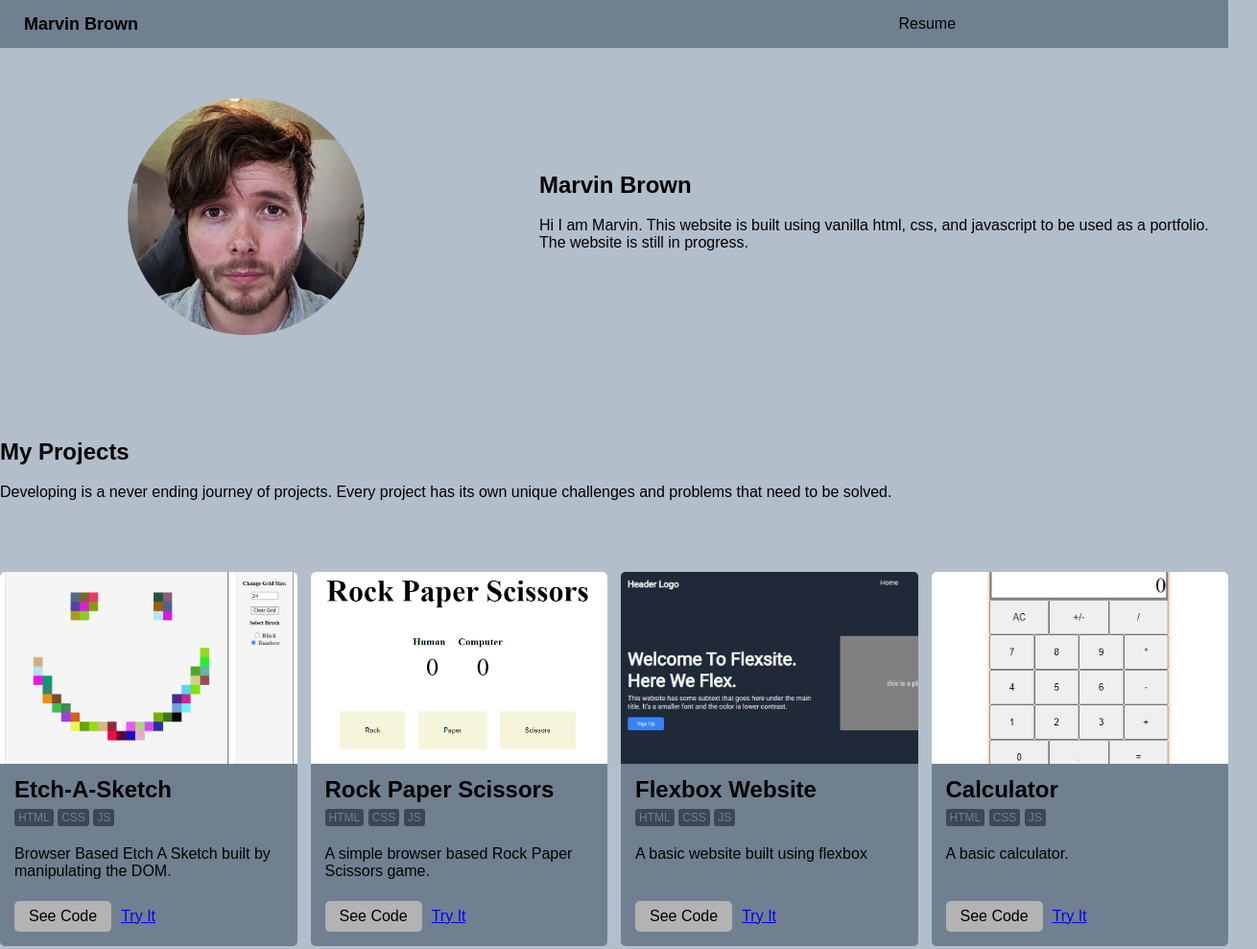
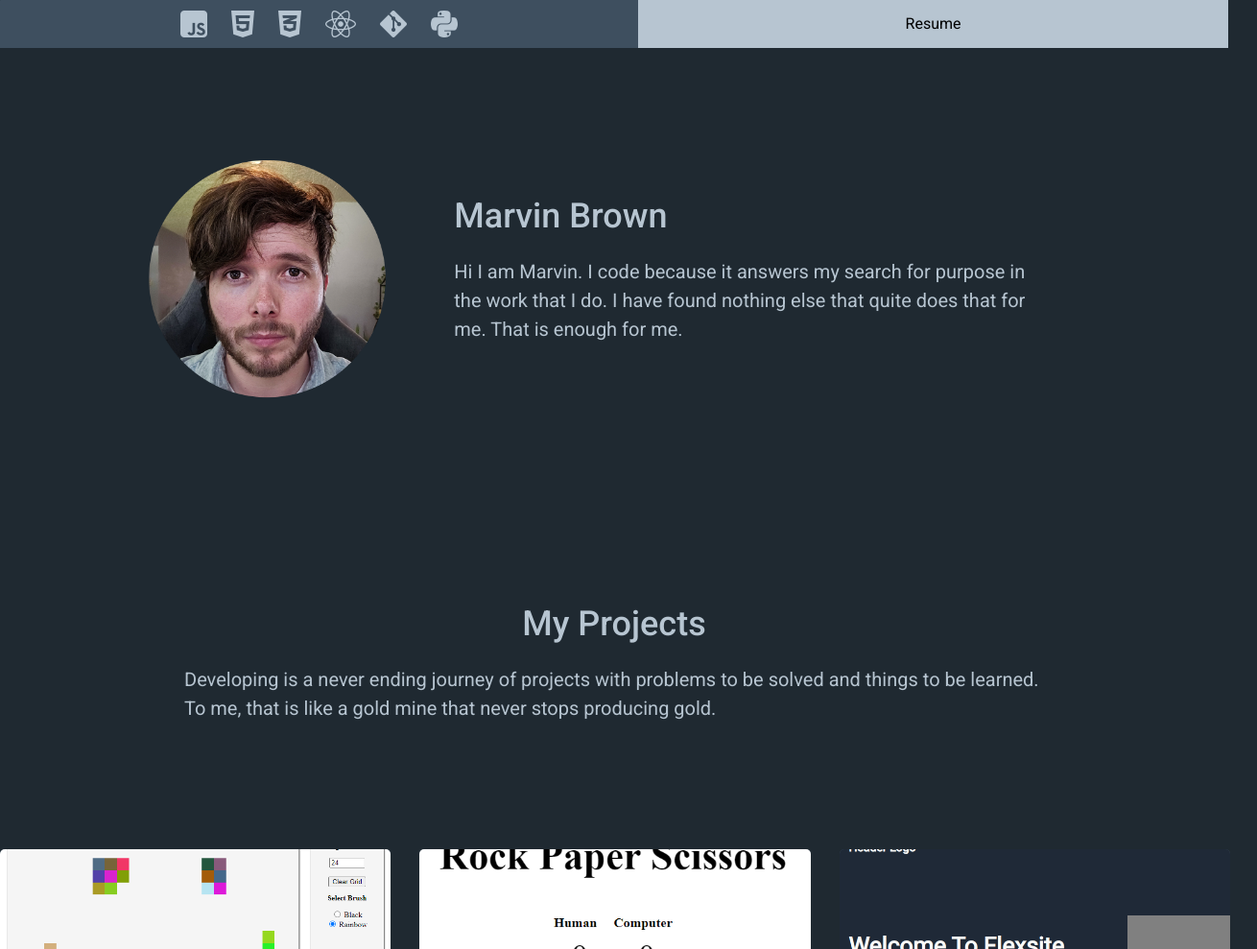
Before and after one commit to xBromsson/portfolio, a plain HTML site: page index.html in a window 1280 px wide. Shown: the top 989 px of the page at 96% size, 1310 px wide, since content can reach past the window. Drawn offline with nearby package versions, Linux system fonts and the light colour scheme.

Commit message:
made styling adjustments and added icons to top nav

```diff
--- a/index.html
+++ b/index.html
@@ -7,6 +7,12 @@
     <link
       rel="stylesheet"
       href="https://necolas.github.io/normalize.css/8.0.1/normalize.css"
+    />
+    <link rel="preconnect" href="https://fonts.googleapis.com" />
+    <link rel="preconnect" href="https://fonts.gstatic.com" crossorigin />
+    <link
+      href="https://fonts.googleapis.com/css2?family=Roboto:wght@300;400;500&display=swap"
+      rel="stylesheet"
     />
     <link rel="stylesheet" href="./styles.css" />
     <script src="./javascript.js" defer></script>
@@ -21,7 +27,14 @@
     <div class="main-layout-container">
       <!-- HEADER -->
       <div class="header-container">
-        <div class="logo-container"><h1 class="logo">Marvin Brown</h1></div>
+        <div class="logo-container">
+          <i class="fa-brands fa-square-js fa-2xl" style="color: #b7c5d1"></i
+          ><i class="fa-brands fa-html5 fa-2xl" style="color: #b7c5d1"></i>
+          <i class="fa-brands fa-css3-alt fa-2xl" style="color: #b7c5d1"></i>
+          <i class="fa-brands fa-react fa-2xl" style="color: #b7c5d1"></i>
+          <i class="fa-brands fa-git-alt fa-2xl" style="color: #b7c5d1"></i>
+          <i class="fa-brands fa-python fa-2xl" style="color: #b7c5d1"></i>
+        </div>
         <!-- nav bar -->
         <div class="nav-container">
           <!-- <div class="hamburger">&#9776;</div> -->
@@ -33,24 +46,25 @@
 
       <!-- MAIN CONTENT -->
       <div class="main-container">
-        <div class="section-column">
-          <div class="column-image">
+        <div class="section-hero">
+          <div class="hero-left">
             <img class="portrait" src="assets/headshot.png" />
           </div>
-          <div class="column">
-            <h2>Marvin Brown</h2>
+          <div class="hero-right">
+            <h1>Marvin Brown</h1>
             <p>
-              Hi I am Marvin. This website is built using vanilla html, css, and
-              javascript to be used as a portfolio. The website is still in
-              progress.
+              Hi I am Marvin. I code because it answers my search for purpose in
+              the work that I do. I have found nothing else that quite does that
+              for me. That is enough for me.
             </p>
           </div>
         </div>
         <div class="section">
-          <div><h2>My Projects</h2></div>
+          <div><h1>My Projects</h1></div>
           <p>
-            Developing is a never ending journey of projects. Every project has
-            its own unique challenges and problems that need to be solved.
+            Developing is a never ending journey of projects with problems to be
+            solved and things to be learned. To me, that is like a gold mine
+            that never stops producing gold.
           </p>
         </div>
 
--- a/styles.css
+++ b/styles.css
@@ -10,28 +10,56 @@
   --b2: #152a51;
   --b3: #1e3f7b;
   --b4: #2753a5;
+
+  --basebg: rgb(31, 41, 49);
+  --base: rgb(32, 38, 44);
+  --base1: rgb(45, 54, 61);
+  --base2: rgb(62, 79, 95);
+
+  --basef1: rgb(183, 197, 209);
+  --basef2: rgb(87, 106, 124);
 }
 
 body {
   display: flex;
   justify-content: center;
-  font-family: Arial, Helvetica, sans-serif;
-  background-color: rgb(178, 190, 202);
+  font-family: Roboto, Arial, sans-serif;
+  background-color: var(--basebg);
 }
 
-h1,
-h2,
-h3 {
+h1 {
+  font-size: 36px;
+  color: var(--basef1);
   margin: 0px;
   padding: 5px 0px 5px 0px;
   line-height: 1;
+  font-weight: 500;
+}
+
+h2 {
+  color: var(--basef1);
+  margin: 0px;
+  padding: 5px 0px 5px 0px;
+  line-height: 1;
+  font-weight: 500;
+}
+
+h3 {
+  color: var(--basef1);
+  margin: 0px;
+  padding: 5px 0px 5px 0px;
+  line-height: 1;
+  font-weight: 500;
 }
 
 p {
+  font-weight: 400;
+  color: var(--basef1);
   padding: 0px;
 }
 
 a {
+  color: var(--basef1);
   padding: 0px;
   margin: 0px;
 }
@@ -39,10 +67,24 @@ a {
 a.button {
   padding: 7px 15px 7px 15px;
   text-decoration: none;
-  background-color: rgb(179, 179, 179);
-  color: #000000;
+  font-family: Roboto;
+  font-weight: 500;
+  background-color: var(--base1);
+  color: var(--basef1);
   border: none;
   border-radius: 5px;
+}
+
+.badge {
+  display: inline;
+  font-size: 12px;
+  padding: 2px 4px 2px 4px;
+  white-space: nowrap;
+  line-height: 25px;
+  border-radius: 3px;
+  font-weight: 300;
+  color: var(--basef1);
+  background-color: var(--base1);
 }
 
 .main-layout-container {
@@ -63,16 +105,19 @@ a.button {
   display: flex;
   position: sticky;
   top: 0;
-  background-color: slategray;
+  background-color: var(--base2);
   border-radius: 0.5px;
 }
 
 .logo-container {
   height: 50px;
   padding-left: 25px;
+  padding-right: 25px;
   display: flex;
   flex: 1;
   align-items: center;
+  justify-content: center;
+  gap: 25px;
 }
 
 .logo {
@@ -88,10 +133,12 @@ a.button {
   display: flex;
   flex: 1;
   justify-content: flex-end;
+  background-color: var(--basef1);
 }
 
-.nav-items > a {
+.nav-items a {
   display: flex;
+  color: var(--basef1);
   flex: 1;
   justify-content: center;
   align-items: center;
@@ -99,8 +146,9 @@ a.button {
   text-decoration: none;
 }
 
-.nav-items > a:hover {
-  background-color: gray;
+.nav-items a:hover {
+  color: var(--base);
+  background-color: var(--basef1);
 }
 
 .nav-items > a:link {
@@ -115,16 +163,28 @@ a.button {
   grid-area: main;
 }
 
-.section-column {
-  padding: 50px 0px 50px 0px;
-  display: grid;
-  grid-template-columns: 40% auto;
-  gap: 50px;
+.section-hero {
+  display: flex;
   align-items: center;
+  justify-content: center;
+  height: 60vh;
+  gap: 70px;
 }
 
-.column-image {
-  text-align: center;
+.hero-left {
+  display: flex;
+  flex: 1;
+  justify-content: flex-end;
+}
+
+.hero-right {
+  flex: 2;
+}
+
+.hero-right p {
+  width: 75%;
+  font-size: 20px;
+  line-height: 1.5;
 }
 
 .portrait {
@@ -136,35 +196,43 @@ a.button {
 }
 
 .section {
+  height: 30vh;
   width: 100%;
   display: flex;
   flex-direction: column;
-  justify-content: left;
+  justify-content: center;
+  align-items: center;
   text-align: left;
   padding: 50px 0 50px 0;
+}
+
+.section p {
+  font-size: 20px;
+  line-height: 1.5;
+  width: 70%;
 }
 
 .simple-grid {
   display: grid;
   padding: 0px;
-  grid-template: auto / 25% 25% 25% 25%;
-  margin-left: -7px;
-  margin-right: -7px;
+  grid-template: auto / 33% 33% 33%;
+  margin-left: -15px;
+  margin-right: -30px;
 }
 
 /* CARD STYLES */
 .card {
   display: flex;
-  background-color: slategray;
+  background-color: var(--base2);
   border-radius: 5px;
   flex-direction: column;
   justify-content: space-between;
   overflow: hidden;
-  margin: 7px;
+  margin: 15px;
 }
 
 .card-image {
-  height: 200px;
+  height: 225px;
 }
 
 #etch-a-sketch {
@@ -220,18 +288,6 @@ a.button {
   padding: 10px 15px 0px 15px;
 }
 
-.badge {
-  display: inline;
-  font-size: 12px;
-  padding: 2px 4px 2px 4px;
-  white-space: nowrap;
-  line-height: 25px;
-  border-radius: 3px;
-  font-weight: 500;
-  color: slategray;
-  background-color: rgb(59, 71, 83);
-}
-
 .card-footer {
   display: flex;
   align-items: center;
@@ -241,7 +297,7 @@ a.button {
 
 .footer-container {
   grid-area: footer;
-  background-color: slategray;
+  background-color: var(--base2);
 }
 
 .hamburger {
```
Also changed, not shown: 1 other file.
